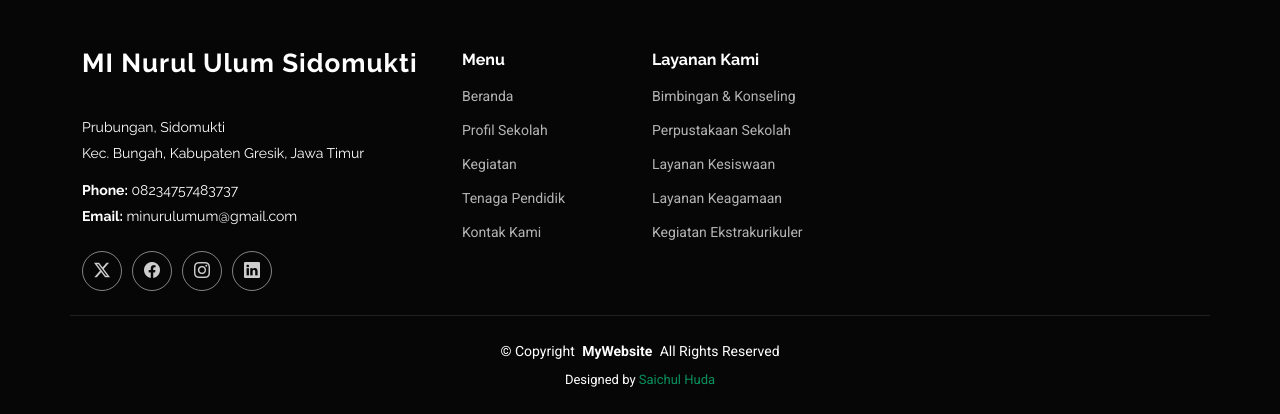
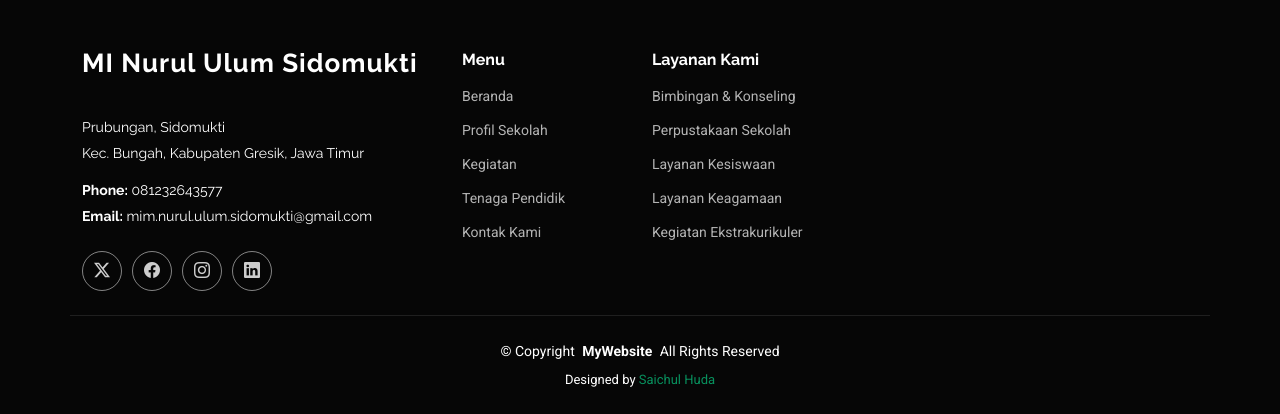
Before and after one commit to SaichulHuda95/mi_sidomukti, a PHP site: page /index.php in a window 1280 px wide. Shown: the part 4399-4813 px from the top of the page. Run offline with PHP 8.4, Linux system fonts and the light colour scheme.

Commit message:
fix email & no hp

```diff
--- a/footer.php
+++ b/footer.php
@@ -9,9 +9,9 @@
                     <p>Prubungan, Sidomukti</p>
                     <p>Kec. Bungah, Kabupaten Gresik, Jawa Timur</p>
                     <p class="mt-3">
-                        <strong>Phone:</strong> <span>08234757483737</span>
+                        <strong>Phone:</strong> <span>081232643577</span>
                     </p>
-                    <p><strong>Email:</strong> <span>minurulumum@gmail.com</span></p>
+                    <p><strong>Email:</strong> <span>mim.nurul.ulum.sidomukti@gmail.com</span></p>
                 </div>
                 <div class="social-links d-flex mt-4">
                     <a href=""><i class="bi bi-twitter-x"></i></a>
```
